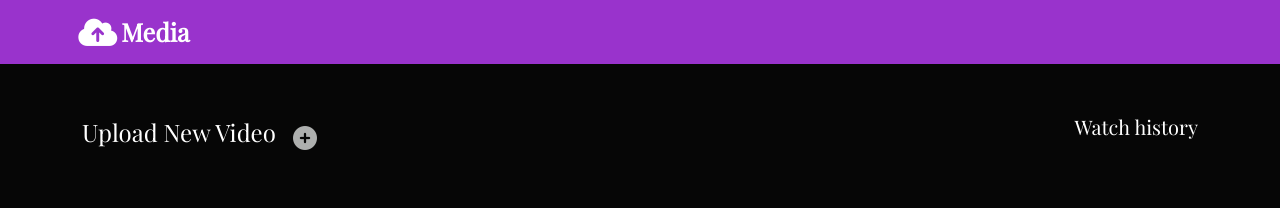
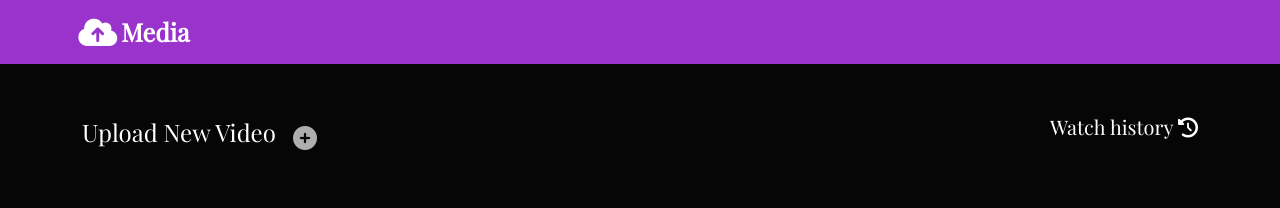
Before and after one commit to roshan-roy-22/MediaPlayer, a React (Vite) app: page /home in a window 1280 px wide. Shown: the top 208 px of the page. Built offline with nearby package versions, Linux system fonts and the light colour scheme; no server answers.

Commit message:
Friday-22

```diff
--- a/src/Pages/Home.jsx
+++ b/src/Pages/Home.jsx
@@ -16,7 +16,7 @@ function Home() {
           to="/history"
           style={{ textDecoration: "none", color: "white", fontSize: "20px" }}
         >
-          Watch history
+          Watch history <i class="fa-solid fa-clock-rotate-left"></i>
         </Link>
       </div>
       <div className="container-fluid w-100 mt-3 mb-3 row">
```
